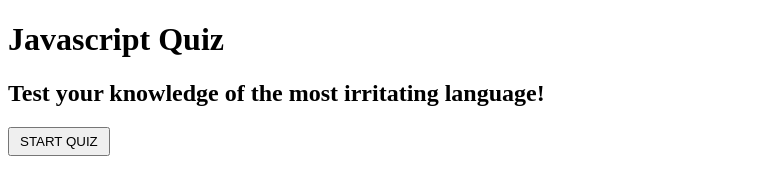
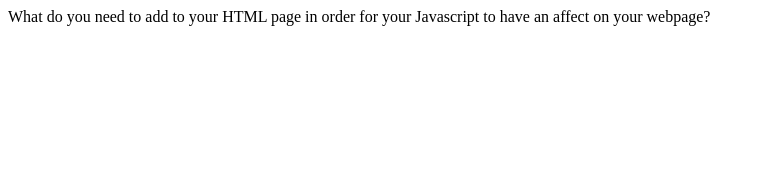
Before and after one commit to darthcurtiscass/dcc-jsquiz, a plain HTML site: page index.html in a window 1280 px wide. Both pictures are taken after a click on the button "START QUIZ". Shown: the whole page, without its empty margins (0-765 px from the left). Drawn offline with Linux system fonts and the light colour scheme.

```diff
--- a/assets/script.js
+++ b/assets/script.js
@@ -1,14 +1,52 @@
 let questions = [
-
+    "As of 2022, what percentage of websites use Javascript for client side behavior?",
+    "What do you need to add to your HTML page in order for your Javascript to have an affect on your webpage?",
+    "Which of the following statements is true?",
+    "What does a queryselector need to include?",
 ]
 
-function updateQuestion() {
-
-}
+let startButton = document.getElementById('buttonSize')
+let buttons = document.querySelectorAll('button')
+let currentQ = 0
 
 function startQuiz() {
     document.querySelector(".header").classList.add("hide")
     document.querySelector(".questionElements").classList.remove("hide")
 }
 
-startButton.addEventListener('click', start)
+function updateQuestion(currentQuestionIndex) {
+    var question = document.querySelector('.questionElements')
+    question.textContent = questions[currentQuestionIndex]
+}
+
+// updateQuestion(currentQ);
+for (let i = 0; i < buttons.length; i++) {
+    buttons[i].addEventListener('click', () => {
+        currentQ++
+        updateQuestion(currentQ)
+    })
+}
+
+startButton.addEventListener('click', startQuiz)
+
+// let questions = [
+//     "Do you like cats?",
+//     "Do you like dogs?"
+// ]
+
+// let buttons = document.querySelectorAll('button')
+// let currentI = 0
+
+// function updateQuestion(currentQuestionIndex) {
+//     var el = document.getElementById('question')
+//     el.textContent = questions[currentQuestionIndex]
+// }
+
+// updateQuestion(currentI)
+
+// for (let i = 0; i < buttons.length; i++) {
+//     buttons[i].addEventListener('click', function() {
+//         currentI++
+//         updateQuestion(currentI)
+//     })
+// }
--- a/index.html
+++ b/index.html
@@ -10,14 +10,14 @@
 <body>
     <header class="header">
         <h1>Javascript Quiz</h1>
-            <h2> Test your knowledge of the most irritating language!</h2>
-            <button id ="buttonSize">START QUIZ</button>
+            <h2>Test your knowledge of the most irritating language!</h2>
+            <button id = "buttonSize">START QUIZ</button>
     </header>
-    <div class = 'questionElements hide'>Question 1
-        <p>What do you need to add to your HTML page in order for your Javascript to have an affect on your webpage?</p>
+    <div class="questionElements hide">Question 1
+        <!-- <p>What do you need to add to your HTML page in order for your Javascript to have an affect on your webpage?</p>
             <ul>
                 <li>
-                    A. A link to the Javascript website
+                    <button>A. A link to the Javascript website</button>
                 </li>
                 <li>
                     B. Javascript logo image link
@@ -28,7 +28,7 @@
                 <li>
                     D. Add: "Javascript" to the page
                 </li>
-            </ul>
+            </ul>       -->
     </div>
 
     <!-- <button id="click">click to see me</button>
```
